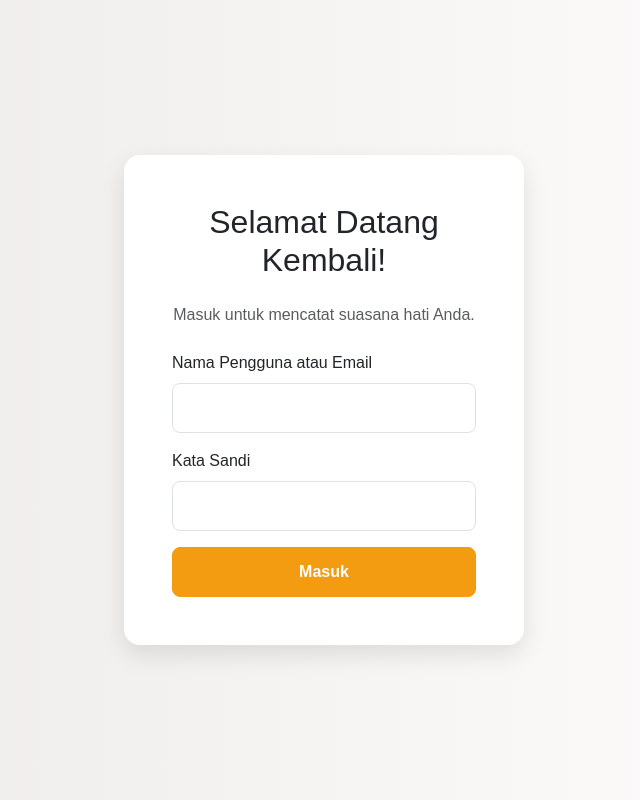
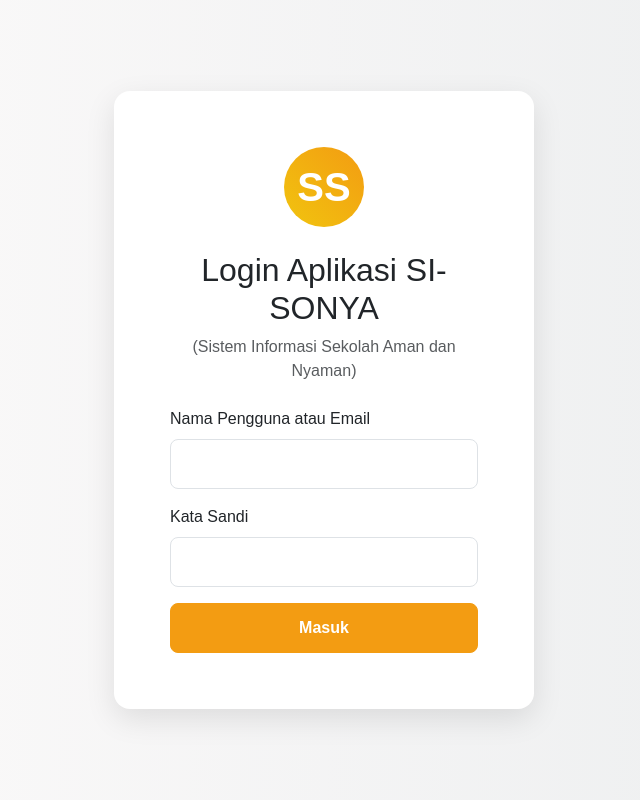
Before and after one commit to mughie77/monitor-mood, a PHP site: page /mood-tracker/login.php in a window 1280 px wide. Shown: the whole page, without its empty margins (316-956 px from the left). Run offline with PHP 8.4, Linux system fonts and the light colour scheme.

Commit message:
Feat: Rebrand application to 'SI-SONYA'.
This commit implements a full rebranding of the application to 'SI-SONYA (Sistem Informasi Sekolah Aman dan Nyaman)' as requested by the user.

-   **Login Page:** The login page has been updated with a new CSS-based logo and the application's full name and title.
-   **Admin Dashboard:** The sidebar heading and page titles have been updated to reflect the new branding.
-   **Student/Teacher Dashboard:** The main dashboard page and page titles have been updated with the new branding for a consistent user experience.

```diff
--- a/admin/templates/header.php
+++ b/admin/templates/header.php
@@ -15,7 +15,7 @@ $current_page = basename($_SERVER['PHP_SELF']);
 <head>
     <meta charset="UTF-8">
     <meta name="viewport" content="width=device-width, initial-scale=1.0">
-    <title><?php echo isset($page_title) ? $page_title . ' - Admin' : 'Dasbor Admin'; ?></title>
+    <title><?php echo isset($page_title) ? $page_title . ' - Admin SI-SONYA' : 'Admin SI-SONYA'; ?></title>
     <!-- Bootstrap CSS -->
     <link href="https://cdn.jsdelivr.net/npm/bootstrap@5.3.3/dist/css/bootstrap.min.css" rel="stylesheet">
     <!-- Google Fonts: Poppins -->
@@ -32,7 +32,7 @@ $current_page = basename($_SERVER['PHP_SELF']);
 <div class="d-flex" id="wrapper">
     <!-- Sidebar -->
     <div id="sidebar-wrapper">
-        <div class="sidebar-heading">Admin Pelacak Suasana Hati</div>
+    <div class="sidebar-heading">Admin SI-SONYA</div>
         <div class="list-group list-group-flush">
             <a href="<?php echo base_url('admin/index.php'); ?>" class="list-group-item list-group-item-action <?php echo ($current_page == 'index.php') ? 'active' : ''; ?>">
                 <i class="fas fa-tachometer-alt me-2"></i>Dasbor
--- a/dashboard.php
+++ b/dashboard.php
@@ -35,8 +35,8 @@ $stmt->close();
 <div class="container mt-4">
     <div class="d-flex justify-content-between align-items-center mb-4">
         <div>
+            <h5 class="text-uppercase" style="color: var(--primary-color);">Aplikasi SI-SONYA</h5>
             <h2 class="mb-0">Selamat Datang, <?php echo htmlspecialchars($full_name); ?>!</h2>
-            <p class="text-muted">Semoga harimu menyenangkan.</p>
         </div>
         <a href="logout.php" class="btn btn-outline-danger">Keluar</a>
     </div>
--- a/login.php
+++ b/login.php
@@ -58,34 +58,51 @@ if ($_SERVER['REQUEST_METHOD'] === 'POST') {
 <head>
     <meta charset="UTF-8">
     <meta name="viewport" content="width=device-width, initial-scale=1.0">
-    <title>Login - Pelacak Suasana Hati</title>
+    <title>Login - SI-SONYA</title>
     <!-- Bootstrap CSS -->
     <link href="https://cdn.jsdelivr.net/npm/bootstrap@5.3.3/dist/css/bootstrap.min.css" rel="stylesheet">
     <!-- Custom CSS -->
     <style>
+        :root {
+            --primary-color: #F39C12; /* Orange */
+            --secondary-color: #F1C40F; /* Yellow */
+        }
         body {
             font-family: 'Poppins', sans-serif;
-            background: linear-gradient(to right, #ece9e6, #ffffff);
+            background: linear-gradient(to right, #fdfbfb, #ebedee);
             display: flex;
             align-items: center;
             justify-content: center;
             height: 100vh;
         }
         .login-card {
-            max-width: 400px;
+            max-width: 420px;
             width: 100%;
-            padding: 2rem;
+            padding: 2.5rem;
             border: none;
             border-radius: 1rem;
-            box-shadow: 0 10px 25px rgba(0, 0, 0, 0.1);
+            box-shadow: 0 10px 30px rgba(0, 0, 0, 0.1);
+        }
+        .css-logo {
+            width: 80px;
+            height: 80px;
+            background: linear-gradient(45deg, var(--secondary-color), var(--primary-color));
+            border-radius: 50%;
+            display: flex;
+            align-items: center;
+            justify-content: center;
+            margin: 0 auto 1.5rem auto;
+            color: #fff;
+            font-size: 2.5rem;
+            font-weight: 700;
         }
         .login-card .form-control {
             border-radius: 0.5rem;
             padding: 0.75rem 1rem;
         }
         .login-card .btn-primary {
-            background-color: #F39C12; /* Orange */
-            border-color: #F39C12;
+            background-color: var(--primary-color);
+            border-color: var(--primary-color);
             border-radius: 0.5rem;
             padding: 0.75rem;
             font-weight: 600;
@@ -100,8 +117,9 @@ if ($_SERVER['REQUEST_METHOD'] === 'POST') {
 <body>
     <div class="card login-card">
         <div class="card-body">
-            <h2 class="text-center mb-4">Selamat Datang Kembali!</h2>
-            <p class="text-center text-muted mb-4">Masuk untuk mencatat suasana hati Anda.</p>
+            <div class="css-logo">SS</div>
+            <h2 class="text-center mb-2">Login Aplikasi SI-SONYA</h2>
+            <p class="text-center text-muted mb-4">(Sistem Informasi Sekolah Aman dan Nyaman)</p>
 
             <?php if (!empty($error_message)): ?>
                 <div class="alert alert-danger" role="alert">
--- a/templates/header.php
+++ b/templates/header.php
@@ -7,7 +7,7 @@ start_session();
 <head>
     <meta charset="UTF-8">
     <meta name="viewport" content="width=device-width, initial-scale=1.0">
-    <title><?php echo isset($page_title) ? $page_title : 'Mood Tracker'; ?></title>
+    <title><?php echo isset($page_title) ? $page_title . ' - SI-SONYA' : 'SI-SONYA'; ?></title>
     <!-- Bootstrap CSS -->
     <link href="https://cdn.jsdelivr.net/npm/bootstrap@5.3.3/dist/css/bootstrap.min.css" rel="stylesheet">
     <!-- Google Fonts: Poppins -->
```
